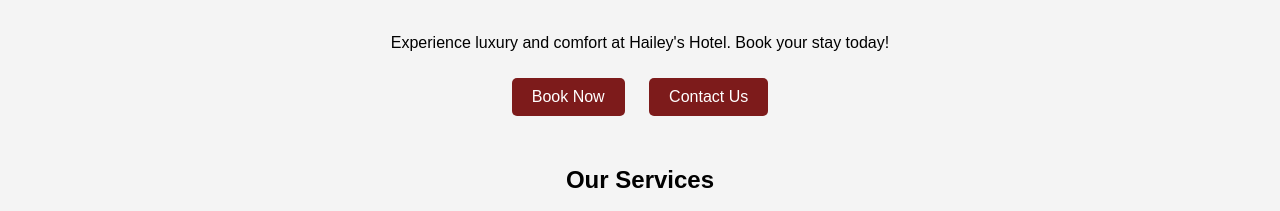
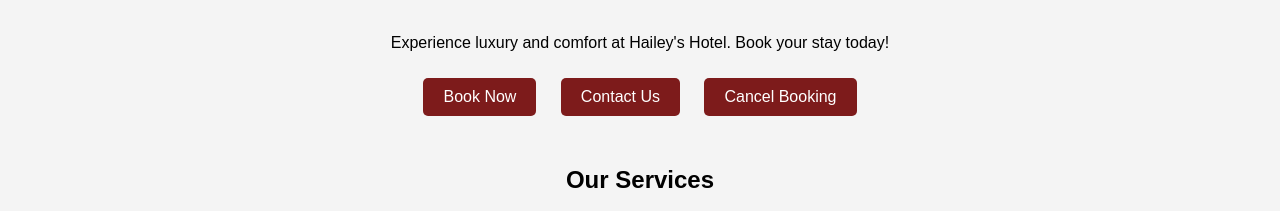
Before and after one commit to Lloydy216/hotel-new-, a plain HTML site: page index.html in a window 1280 px wide. Shown: the part 560-771 px from the top of the page. Drawn offline with Linux system fonts and the light colour scheme.

Commit message:
added link to cancelbookingpage.html

```diff
--- a/index.html
+++ b/index.html
@@ -28,6 +28,7 @@
         <!-- Buttons for booking and contact -->
         <a href="roombookings.html" class="button">Book Now</a>
         <a href="contact.html" class="button">Contact Us</a>
+        <a href="cancelbookingpage.html" class="button">Cancel Booking</a>
     </div>
      <!-- List of hotel services -->
     <div class="info">
```
